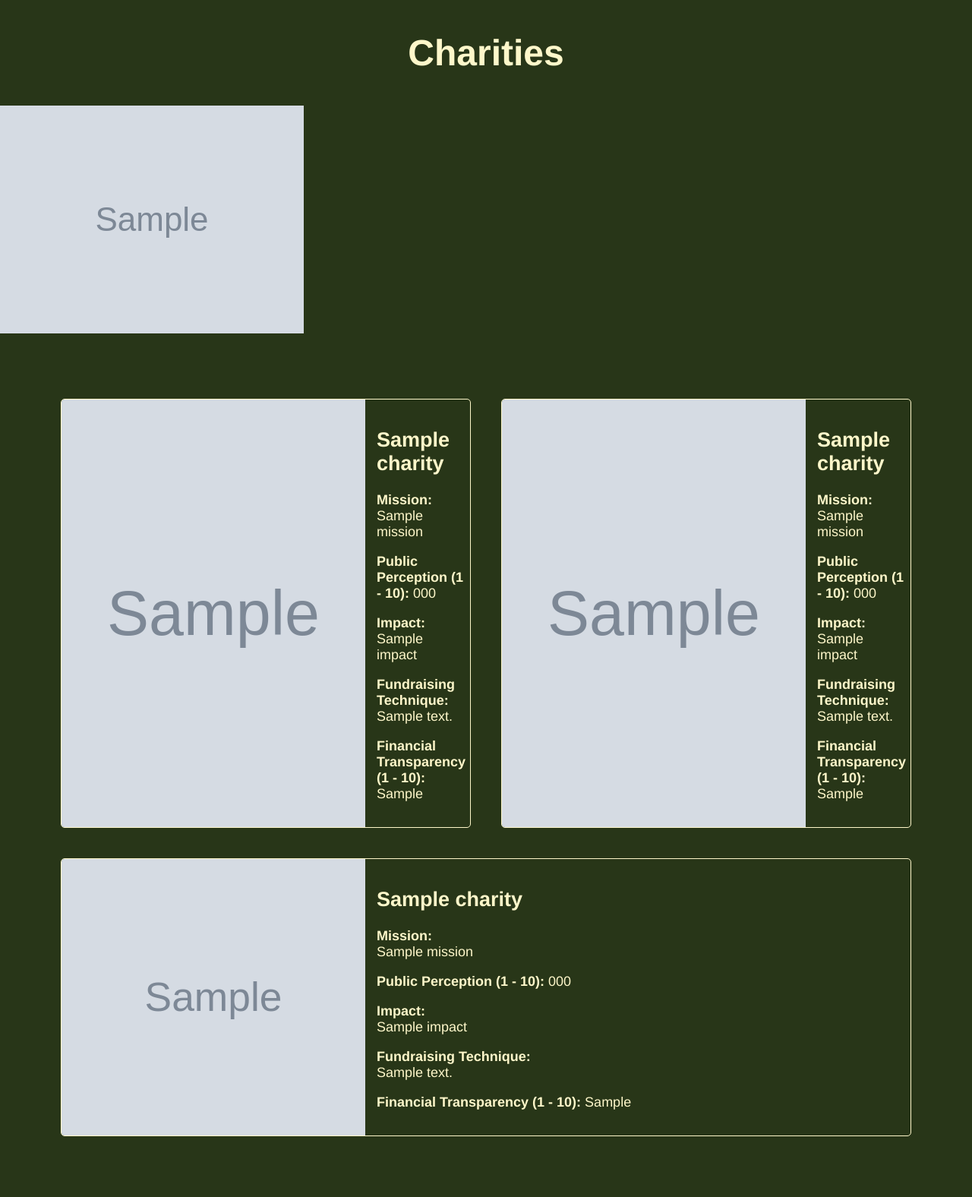
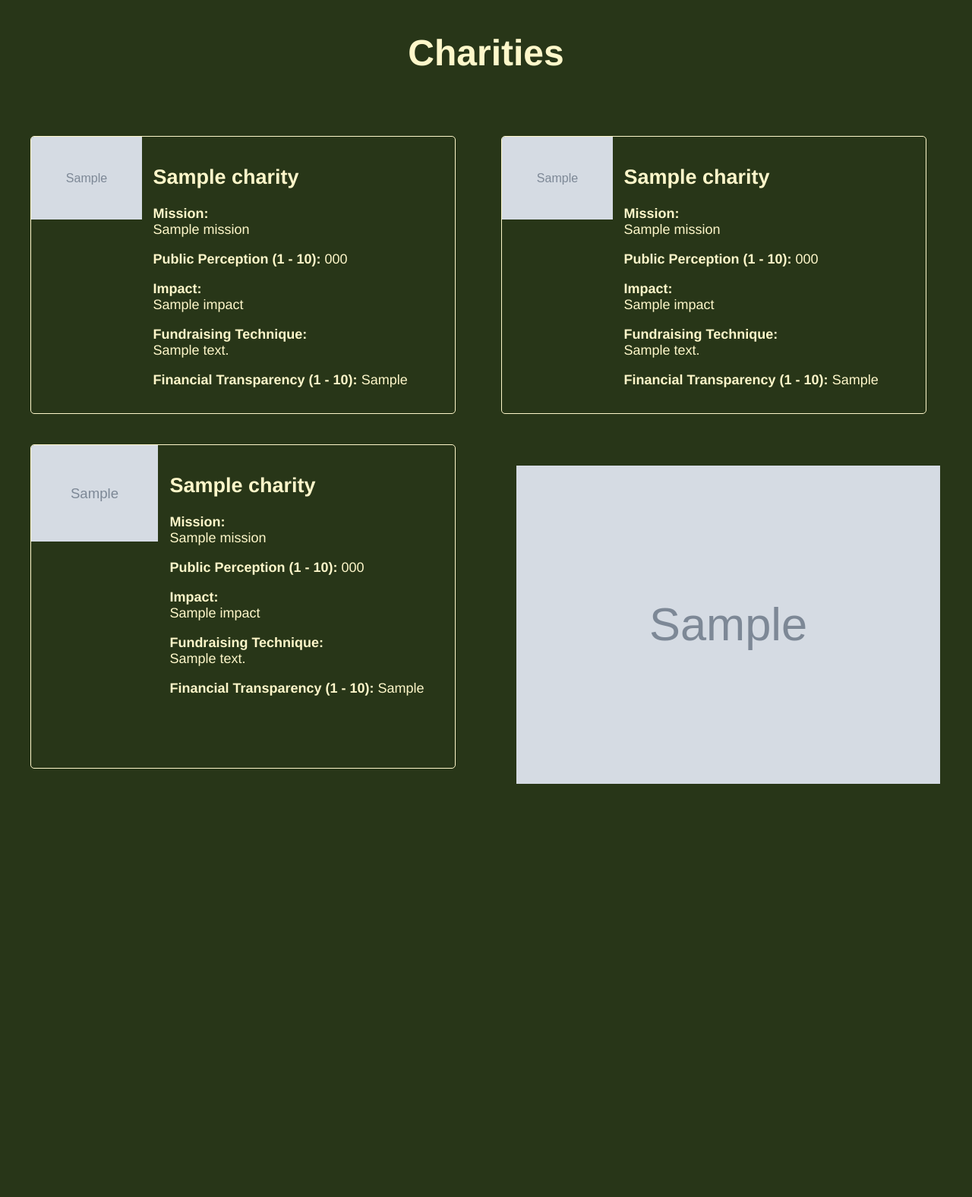
Before and after one commit to Jimmykhangnguyen/GenAI24, a Flask app: template src/templates/search_charities.html in a window 1280 px wide. Shown: the whole page at 76% size. After the commit the page ends 1032 px from the top, so only its background shows below. Run offline with Flask 3, Linux system fonts and the light colour scheme; the template is opened without the code that fills it: most values are stand-ins (such as "Sample title", 1, 10 or a date in 2020); grey boxes marked "Sample" are stand-in pictures.

Commit message:
fix css cards

```diff
--- a/src/static/CSS/styles.css
+++ b/src/static/CSS/styles.css
@@ -5,9 +5,9 @@
     text-align: center;
   }
 
-  .card {
+.card {
     flex-grow: 1;
-    width: 30%;
+    width: 90%;
     margin: 20px;
     border: 1px solid #fef7ca;
     border-radius: 5px;
@@ -18,8 +18,8 @@
 }
 
 .card img {
-    max-width: 100%;
-    height: auto;
+    max-width: 30%;
+    max-height: 30%;
 }
 
 .card-content {
@@ -29,11 +29,11 @@
 
 .container {
     padding: 20px;
-    display: flex;
+    display: grid;
+    grid-template-columns: 1fr 1fr;
     flex-direction: row;
     justify-content: center;
     flex-wrap: wrap;
-    margin: 40px;
 }
 
 
@@ -143,3 +143,9 @@ body {
 .boxcenter h2 {
     font-size: x-large;
 }
+
+.barChart {
+    width: 90%;
+    margin-top: 6vh;
+    margin-left: 5vh;
+}
--- a/src/templates/search_charities.html
+++ b/src/templates/search_charities.html
@@ -3,10 +3,6 @@
 
 <div class="center">
     <h1>Charities</h1>
-</div>
-
-<div>
-    <img src="{{ combined_image }}" alt="">
 </div>
 
 <div class="container">
@@ -31,6 +27,7 @@
     </div>
 
     {% endfor %}
+    <img class="barChart" src="{{ combined_image }}" alt="">
 </div>
 
 <script>
```
